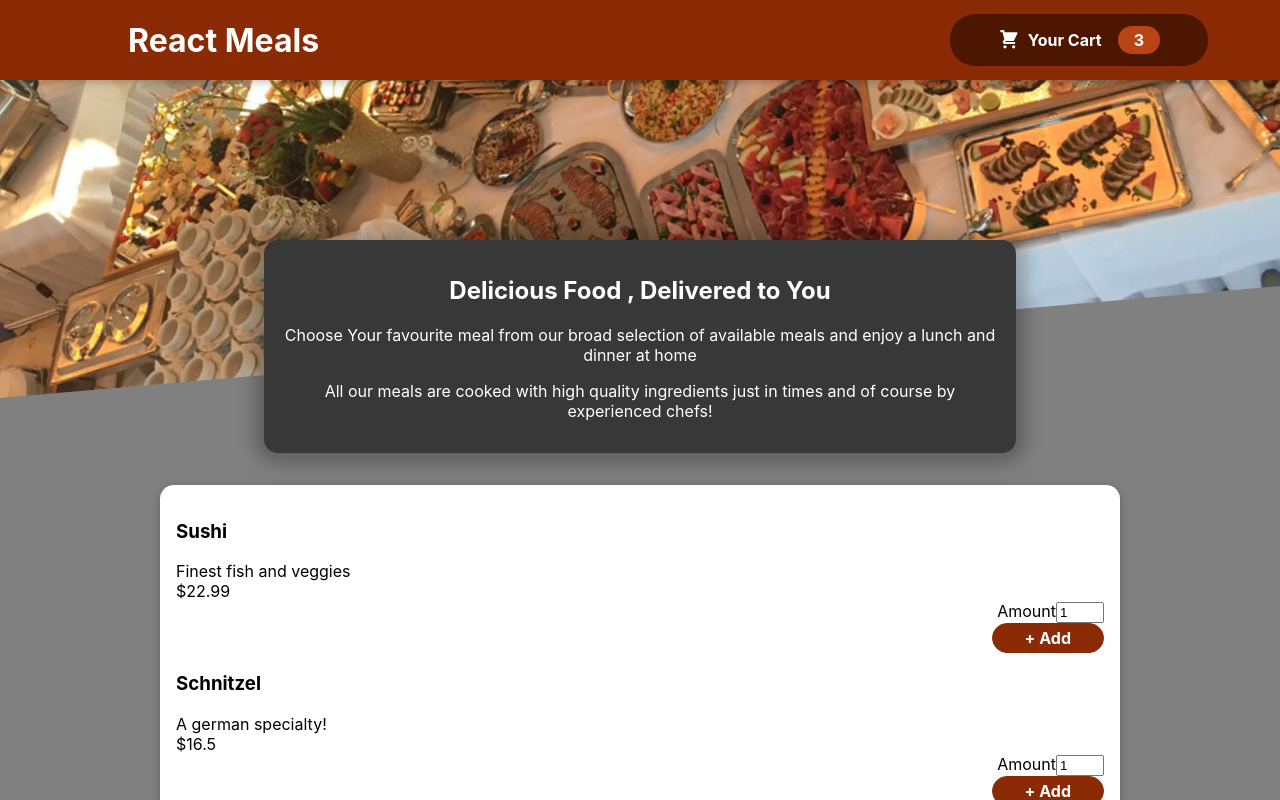
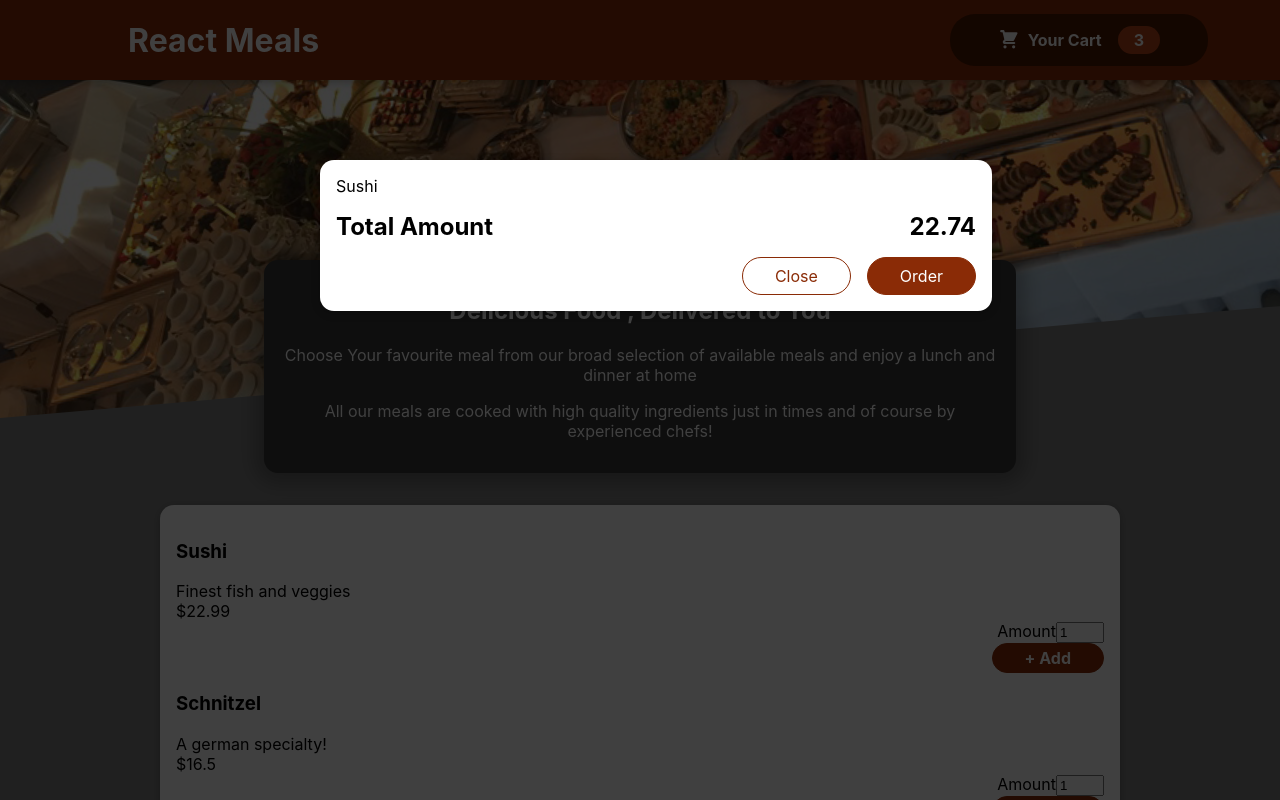
Before and after one commit to mdsabamoin/RestaurantWebsite, a React (Create React App) app: page / in a window 1280 px wide. Shown: the top 800 px of the page. Built offline with nearby package versions, Linux system fonts and the light colour scheme.

Commit message:
overlay made using portal

```diff
--- a/public/index.html
+++ b/public/index.html
@@ -28,6 +28,7 @@
   </head>
   <body>
     <noscript>You need to enable JavaScript to run this app.</noscript>
+    <div id="overlays"></div>
     <div id="root"></div>
     <!--
       This HTML file is a template.
--- a/src/App.js
+++ b/src/App.js
@@ -1,10 +1,12 @@
 import React,{Fragment} from "react";
 // import logo from './logo.svg';
-import classes from './App.css';
+// import classes from './App.css';
 import Header from "./components/Layout/Header";
+import Cart from "./components/Cart/Cart";
 import Meals from "./components/Meals/meals.js";
 function App() {
-  return (<Fragment className={classes.App}>
+  return (<Fragment>
+    <Cart/>
     <Header/>
     <main>
     <Meals/>
--- /dev/null
+++ b/src/components/Cart/Cart.js
@@ -0,0 +1,21 @@
+import React from "react";
+import classes from "./Cart.module.css";
+import Modal from "../UI/Modal";
+const Cart = () =>{
+
+const cartItem = <ul className={classes[`cart-items`]}>{[{id:"c1",name:"Sushi",amount:"2",price:"12.99"}].map((item,index)=><li key={index}>{item.name}</li>)}</ul>
+return <Modal>
+    {cartItem}
+    <div className={classes.total}>
+        <span>Total Amount</span>
+        <span>22.74</span>
+    </div>
+    <div className={classes.actions}>
+        <button className={classes[`button--alt`]}>Close</button>
+        <button className={classes.button}>Order</button>
+    </div>
+
+</Modal>
+}
+
+export default Cart;
--- /dev/null
+++ b/src/components/Cart/Cart.module.css
@@ -0,0 +1,46 @@
+.cart-items {
+    list-style: none;
+    margin: 0;
+    padding: 0;
+    max-height: 20rem;
+    overflow: auto;
+  }
+
+  .total {
+    display: flex;
+    justify-content: space-between;
+    align-items: center;
+    font-weight: bold;
+    font-size: 1.5rem;
+    margin: 1rem 0;
+  }
+
+  .actions {
+    text-align: right;
+  }
+
+  .actions button {
+    font: inherit;
+    cursor: pointer;
+    background-color: transparent;
+    border: 1px solid #8a2b06;
+    padding: 0.5rem 2rem;
+    border-radius: 25px;
+    margin-left: 1rem;
+  }
+
+  .actions button:hover,
+  .actions button:active {
+    background-color: #5a1a01;
+    border-color: #5a1a01;
+    color: white;
+  }
+
+  .actions .button--alt {
+    color: #8a2b06;
+  }
+
+  .actions .button {
+    background-color: #8a2b06;
+    color: white;
+  }
--- a/src/components/Meals/AvailableMeals.js
+++ b/src/components/Meals/AvailableMeals.js
@@ -31,8 +31,8 @@
 
   const AvailableMeals = ()=>{
 
-    const availableItems = DUMMY_MEALS.map((item)=>{
-        return <MealItem name={item.name} description={item.description} price={item.price}/>});
+    const availableItems = DUMMY_MEALS.map((item,index)=>{
+        return <MealItem key={index} name={item.name} description={item.description} price={item.price}/>});
     return(<section className={classes.meals}>
             <Card>
             <ul>
--- /dev/null
+++ b/src/components/UI/Modal.js
@@ -0,0 +1,22 @@
+import React ,{Fragment} from "react";
+import classes from "./Modal.module.css";
+import ReactDom from "react-dom";
+const Backdrop = (props)=>{
+    return(<div className={classes.backdrop}/>)
+}
+
+const ModalOverlay = (props) =>{
+    return <div className={classes.modal}>
+        <div className={classes.content}>{props.children}</div>
+    </div>
+}
+const portalElement = document.getElementById("overlays");
+const Modal = (props)=>{
+    return <Fragment>
+    {ReactDom.createPortal(<Backdrop/>,portalElement)};
+    {ReactDom.createPortal(<ModalOverlay>{props.children}</ModalOverlay>,portalElement)};
+
+    </Fragment>
+}
+
+export default Modal;
--- /dev/null
+++ b/src/components/UI/Modal.module.css
@@ -0,0 +1,40 @@
+.backdrop {
+    position: fixed;
+    top: 0;
+    left: 0;
+    width: 100%;
+    height: 100vh;
+    z-index: 20;
+    background-color: rgba(0, 0, 0, 0.75);
+  }
+
+  .modal {
+    position: fixed;
+    top: 20vh;
+    left: 5%;
+    width: 90%;
+    background-color: white;
+    padding: 1rem;
+    border-radius: 14px;
+    box-shadow: 0 2px 8px rgba(0, 0, 0, 0.25);
+    z-index: 30;
+    animation: slide-down 300ms ease-out forwards;
+  }
+
+  @media (min-width: 768px) {
+    .modal {
+      width: 40rem;
+      left: calc(50% - 20rem);
+    }
+  }
+
+  @keyframes slide-down {
+    from {
+      opacity: 0;
+      transform: translateY(-3rem);
+    }
+    to {
+      opacity: 1;
+      transform: translateY(0);
+    }
+  }
```
